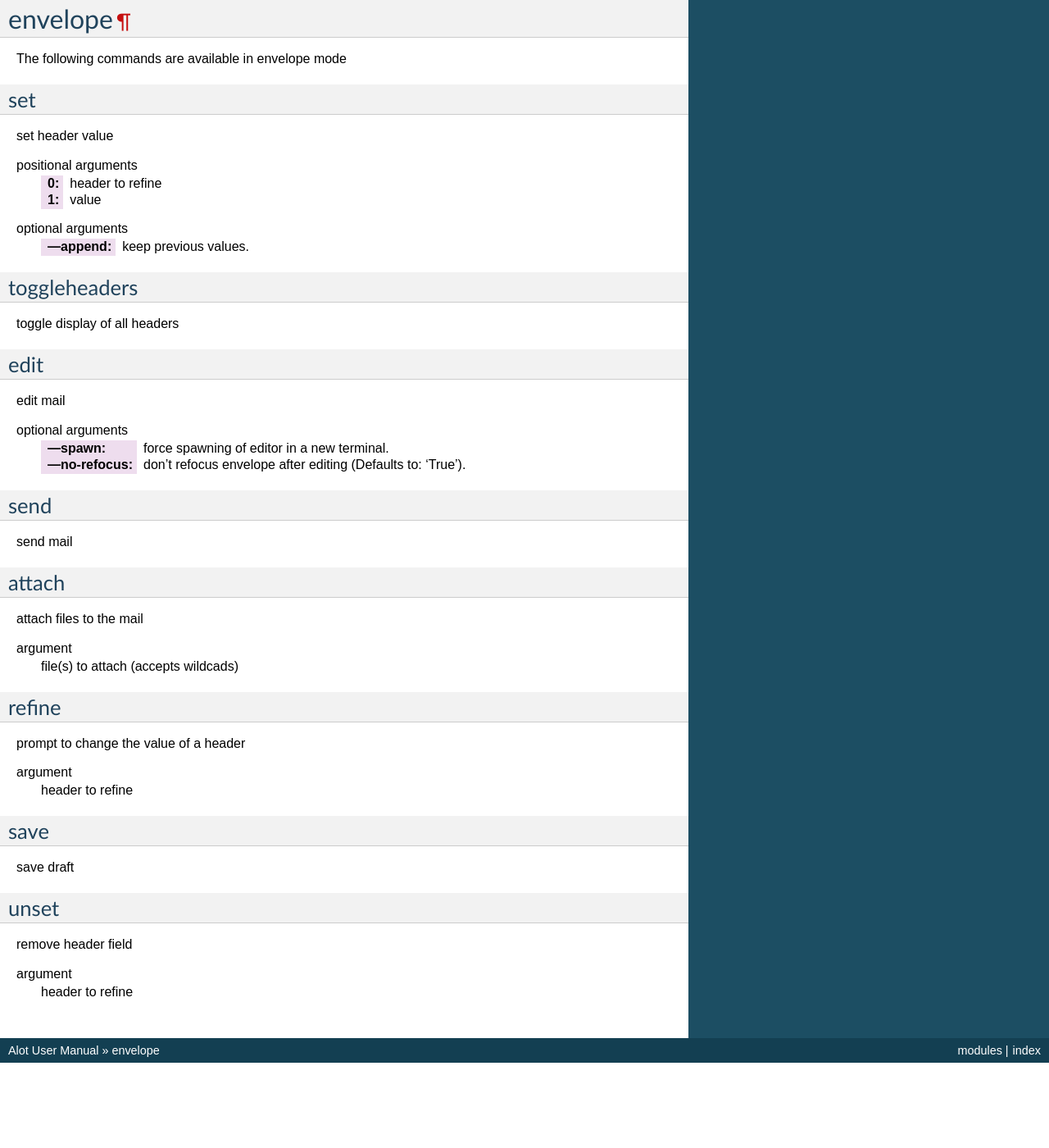
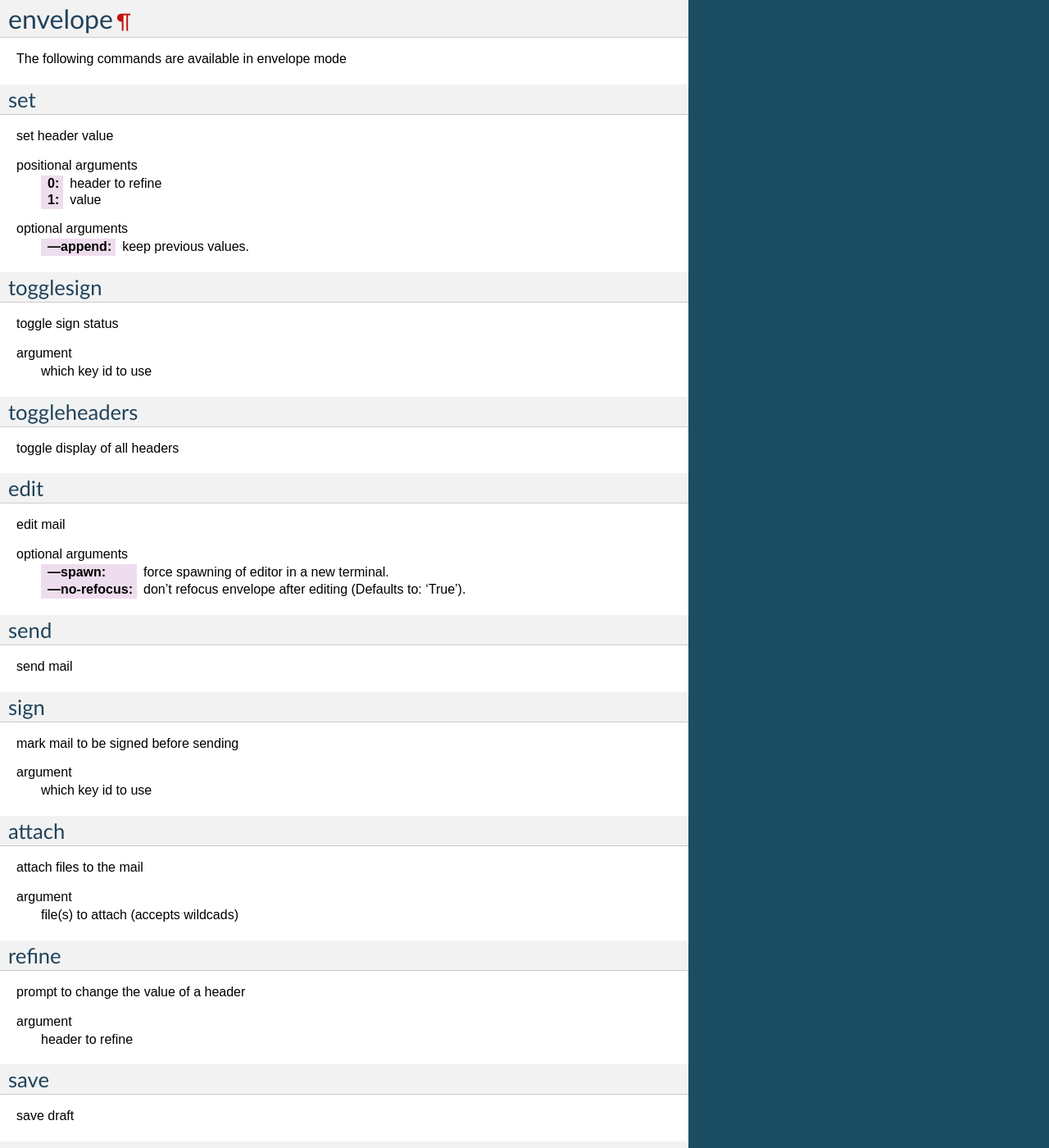
Before and after one commit to pazz/alot, a Sphinx documentation site: the page built from docs/source/usage/modes/envelope.rst, in a window 1280 px wide and 1400 px high. Shown: the whole window at 82% size. Built offline with Sphinx 7.4.7, drawn with Linux system fonts in a browser that asks for light colours; some of the changed text lies outside the part shown.

Commit message:
fix minor issues in docs

```diff
--- a/docs/source/configuration/alotrc_table.rst
+++ b/docs/source/configuration/alotrc_table.rst
@@ -105,7 +105,7 @@
      in both cases '*' may be used to indicate all fields.
 
     :type: string list
-    :default: *,
+    :default: \*,
 
 
 .. _editor-cmd:
--- a/docs/source/configuration/index.rst
+++ b/docs/source/configuration/index.rst
@@ -273,7 +275,7 @@ Custom Tagstring Formatting
 To specify how a particular tagstring is displayed throughout the interface you can
 add a subsection named after the tag to the `[tags]` config section.
 The following attribute keys will interpreted and may contain urwid attribute strings
-as described in the :ref:`Themes` section above:
+as described in the :ref:`Themes <themes>` section above:
 
 `fg` (foreground), `bg` (background), `focus_fg` (foreground if focused) and `focus_bg` (background if focused).
 An alternative string representation is read from the option `translated` or can be given
--- a/docs/source/generate_configs.py
+++ b/docs/source/generate_configs.py
@@ -47,6 +47,7 @@ def rewrite_entries(config, path, specpath, sec=None, sort=False):
             description += '\n    :type: %s\n' % etype
 
         if default != None:
+            default = default.replace('*','\\*')
             if etype in ['string', 'string_list', 'gpg_key_hint'] and default != 'None':
                 description += '    :default: `%s`\n\n' % (default)
             else:
--- a/docs/source/usage/modes/envelope.rst
+++ b/docs/source/usage/modes/envelope.rst
@@ -16,6 +16,17 @@ positional arguments
 
 optional arguments
 	:---append: keep previous values.
+
+.. index:: togglesign
+
+togglesign
+__________
+
+toggle sign status
+
+argument
+	which key id to use
+
 
 .. index:: toggleheaders
 
@@ -42,6 +53,17 @@ send
 ____
 
 send mail
+
+
+.. index:: sign
+
+sign
+____
+
+mark mail to be signed before sending
+
+argument
+	which key id to use
 
 
 .. index:: attach
@@ -74,6 +96,14 @@ ____
 save draft
 
 
+.. index:: unsign
+
+unsign
+______
+
+mark mail not to be signed before sending
+
+
 .. index:: unset
 
 unset
```
Also changed, not shown: other parts of docs/source/configuration/index.rst (+2 -0 lines).
